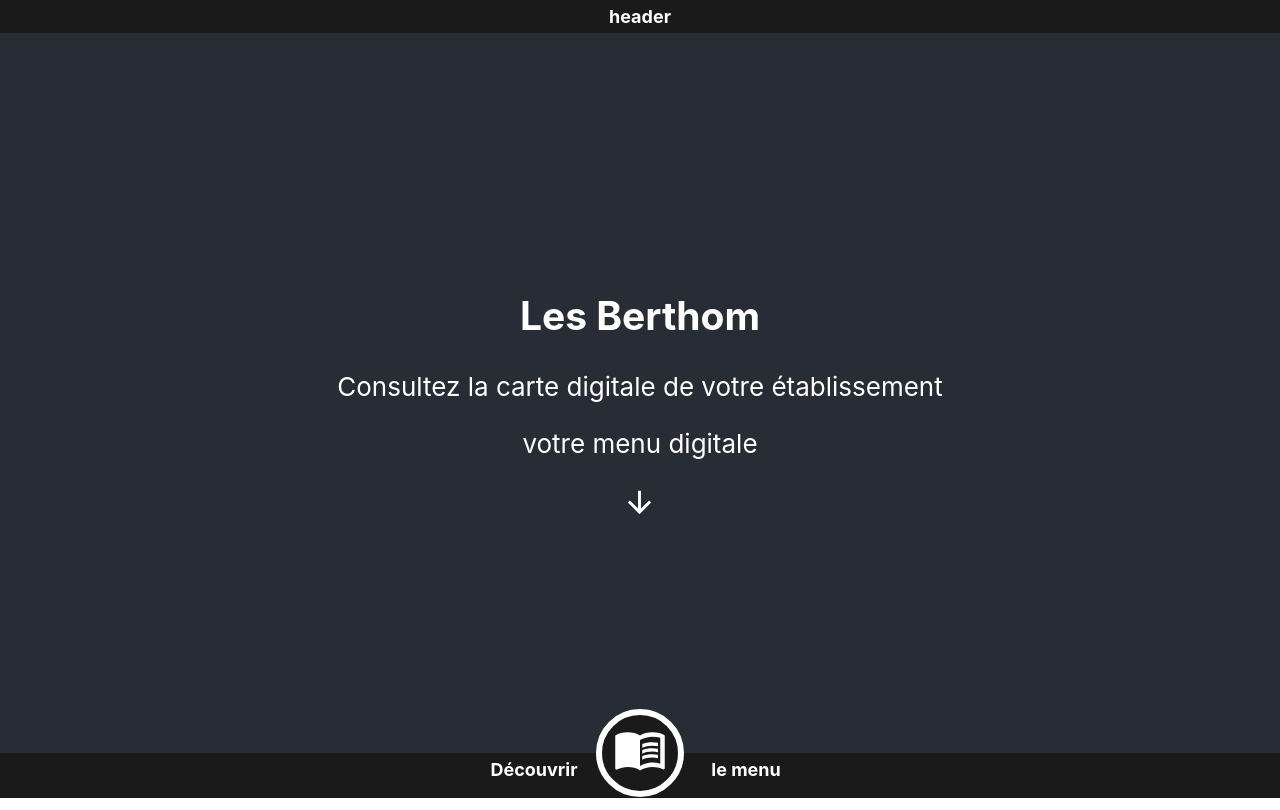
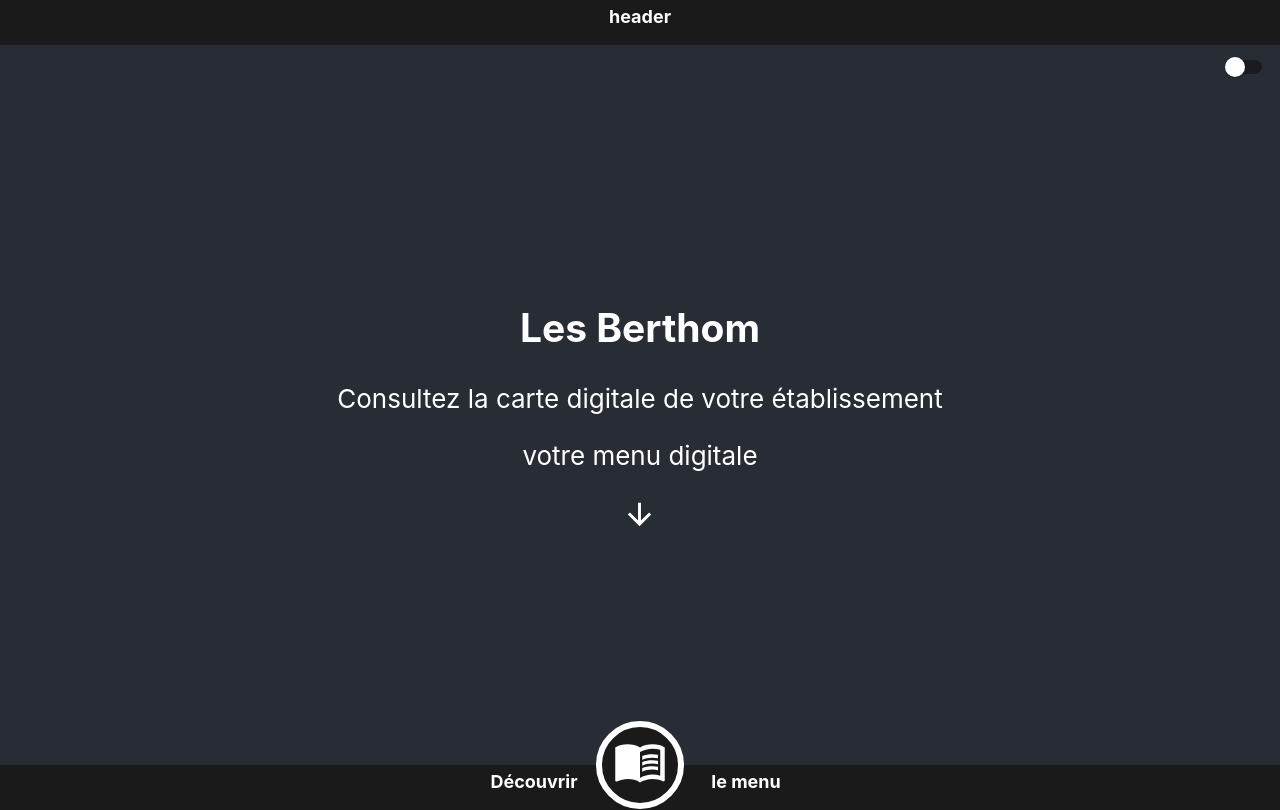
Before and after one commit to vk-573/react-menu-interview, a React (Create React App) app: page / in a window 1280 px wide. Built offline with nearby package versions, Linux system fonts and the light colour scheme.

Commit message:
feat(ColorSwitch): adding switch custom component which triggers color

```diff
--- a/package.json
+++ b/package.json
@@ -15,7 +15,7 @@
     "@types/react-router-dom": "^5.1.5",
     "@typescript-eslint/eslint-plugin": "^4.0.1",
     "@typescript-eslint/parser": "^4.0.1",
-    "eslint": "^7.8.1",
+    "eslint": "^6.6.0",
     "eslint-config-prettier": "^6.11.0",
     "eslint-plugin-prettier": "^3.1.4",
     "eslint-plugin-react": "^7.20.6",
@@ -56,7 +56,7 @@
   },
   "lint-staged": {
     "*.{js,ts,tsx}": [
-        "eslint --fix"
+      "eslint --fix"
     ]
   }
 }
--- a/src/Theme.tsx
+++ b/src/Theme.tsx
@@ -1,21 +1,34 @@
 import React, { createContext, useContext, useReducer } from "react";
 
-const initialState = { name: "dark", primary: "#1A1A1A", secondary: "#454545" };
-const ThemeContext = createContext(initialState);
+interface theme {
+  name: string;
+  primary: string;
+  secondary: string;
+  text: string;
+}
 
-const reducer = (state, action: string) => {
+type ThemeContextType = {
+  state: theme;
+  dispatch: React.Dispatch<string>;
+};
+
+const initialState: theme = { name: "dark", primary: "#1A1A1A", secondary: "#454545", text: "white" };
+const ThemeContext = createContext<ThemeContextType>({ state: initialState, dispatch: () => "dark" });
+
+// to add more theme colors add new cases here
+const reducer = (state: theme, action: string) => {
   switch (action) {
     case "dark":
-      return { name: "dark", primary: "#1A1A1A", secondary: "#454545" };
+      return { name: "dark", primary: "#1A1A1A", secondary: "#454545", text: "white" };
     case "light":
-      return { name: "light", primary: "#454545", secondary: "#454545" };
+      return { name: "light", primary: "#454545", secondary: "#454545", text: "white" };
     default:
-      return { name: "dark", primary: "#1A1A1A", secondary: "#454545" };
+      return { name: "dark", primary: "#1A1A1A", secondary: "#454545", text: "white" };
   }
 };
 
-// higher order component
-export const ThemeProvider = ({ children }) => {
+// higher order component which links the ThemeContext to its children
+export const ThemeProvider: React.FC = ({ children }) => {
   const [state, dispatch] = useReducer(reducer, initialState);
 
   return <ThemeContext.Provider value={{ state, dispatch }}>{children}</ThemeContext.Provider>;
--- /dev/null
+++ b/src/components/colorSwitch/colorSwitch.tsx
@@ -0,0 +1,38 @@
+import React from "react";
+
+import { useTheme } from "../../Theme";
+import { Switch } from "@material-ui/core";
+import { purple } from "@material-ui/core/colors";
+import { withStyles, makeStyles, createStyles } from "@material-ui/core/styles";
+
+// try to do just const styule = object
+// editing material default style
+
+const styles = createStyles({
+  switchBase: {
+    color: "white",
+    "&$checked": {
+      color: "white",
+    },
+    "&$checked + $track": {
+      backgroundColor: "#454545",
+    },
+  },
+  checked: {},
+  track: {},
+});
+
+export const ColorSwitch = withStyles(styles)(({ classes }: any) => {
+  const { dispatch } = useTheme();
+
+  const switchChanged = (e: React.ChangeEvent<HTMLInputElement>) => {
+    const light = e.target.checked;
+    if (light) {
+      dispatch("light");
+    } else {
+      dispatch("dark");
+    }
+  };
+
+  return <Switch classes={classes} onChange={switchChanged} />;
+});
--- a/src/components/footer/footer.scss
+++ b/src/components/footer/footer.scss
@@ -1,6 +1,3 @@
-@import "../../styles/variables";
-
-
 .footer-layout {
   padding: 6px;
   flex-direction: row;
@@ -9,7 +6,6 @@
   color: white;
   font-weight: 700;
   font-size:18px;
-  background-color: $dark-bg-first;
   a {
     margin: 0px 12px 0px 12px;
   }
--- a/src/components/footer/footer.tsx
+++ b/src/components/footer/footer.tsx
@@ -7,7 +7,8 @@ import { useTheme } from "../../Theme";
 import "./footer.scss";
 
 export const Footer = () => {
-  const { state, dispatch } = useTheme();
+  const { state } = useTheme();
+
   const route = useLocation();
 
   return (
--- a/src/components/header/header.scss
+++ b/src/components/header/header.scss
@@ -0,0 +1,19 @@
+.header-layout {
+  padding: 6px;
+  flex-direction: row;
+  justify-content: center;
+  max-height:33px;
+  color: white;
+  font-weight: 700;
+  font-size:18px;
+  justify-content: space-between;
+  div {
+    width:100%;
+  }
+  .switch {
+    display:flex;
+    justify-content: flex-end;
+    position:relative;
+    top:42px;
+  }
+}
--- a/src/components/header/header.tsx
+++ b/src/components/header/header.tsx
@@ -1,13 +1,19 @@
 import React from "react";
 
 import { useTheme } from "../../Theme";
+import { ColorSwitch } from "../colorSwitch/colorSwitch";
+import "./header.scss";
 
 export const Header = () => {
-  const { state, dispatch } = useTheme();
+  const { state } = useTheme();
 
   return (
-    <div className="flex footer-layout" style={{ backgroundColor: state.primary }}>
+    <div className="flex header-layout" style={{ backgroundColor: state.primary }}>
+      <div></div>
       <div>header</div>
+      <div className="switch">
+        <ColorSwitch />
+      </div>
     </div>
   );
 };
--- a/tsconfig.json
+++ b/tsconfig.json
@@ -15,7 +15,7 @@
     "module": "esnext",
     "moduleResolution": "node",
     "resolveJsonModule": true,
-    "isolatedModules": false,
+    "isolatedModules": true,
     "noEmit": true,
     "jsx": "react"
   },
```
Also changed, not shown: 1 other file (tests, documents, lock files or other folders).
